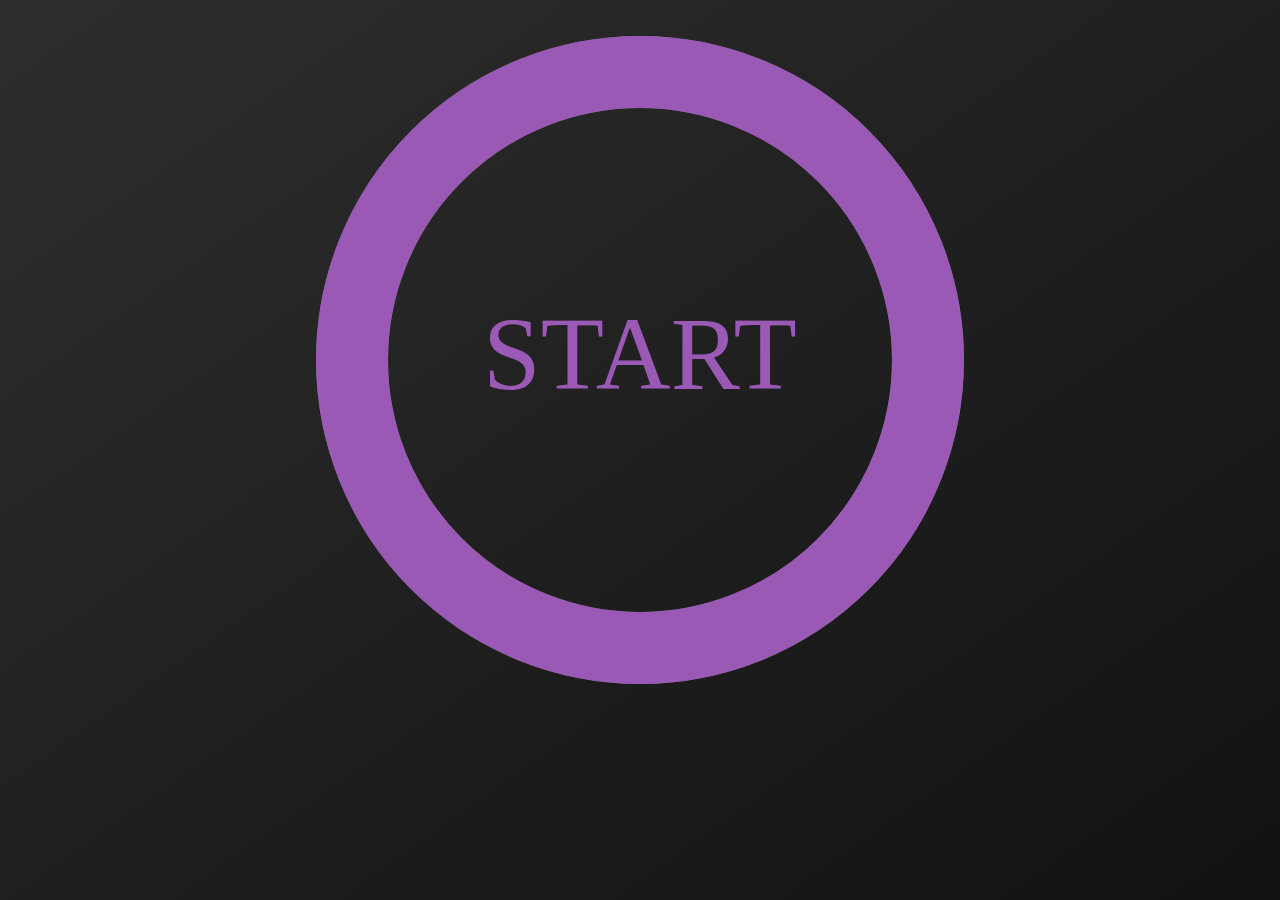
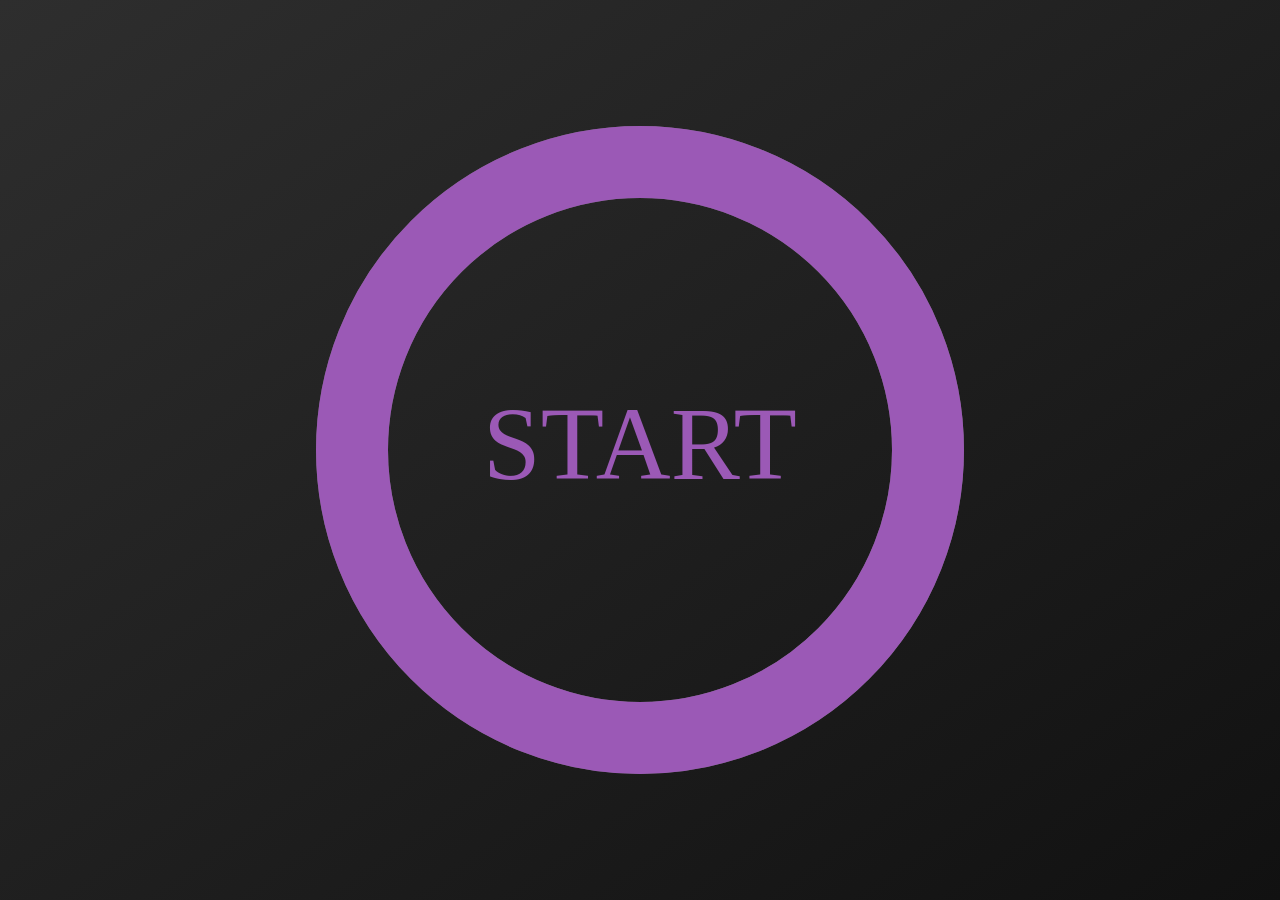
Before and after one commit to galulex/speed, a Jekyll site: the page built from index.html, in a window 1280 px wide. Built offline with Jekyll 4.4.1, drawn with Linux system fonts in a browser that asks for light colours.

Commit message:
color fix

```diff
--- a/_includes/js.html
+++ b/_includes/js.html
@@ -2,7 +2,9 @@
   var interval, bytes = 0, total = 1, i = 0,
     src = 'https://res.cloudinary.com/active-bridge/image/upload/bridge_front_ncgkbi.png?',
     speedtext = document.getElementById('speedtext'),
-    circle = document.getElementById('bar');
+    circle = document.getElementById('bar'),
+    r = circle.getAttribute('r'),
+    c = Math.PI * (r * 2);
 
   function updateProgress(event) {
     bytes = event.loaded;
--- a/_includes/styles.html
+++ b/_includes/styles.html
@@ -15,20 +15,15 @@
     background: linear-gradient(to left top, #111,#2e2e2e) no-repeat;
   }
 
-  .svg {
-    display: inline-block;
-    position: relative;
-    width: 100%;
-    max-width: 90vh;
-    vertical-align: middle;
-  }
-
   #svg {
     cursor: pointer;
     display: block;
     max-height: 80vmin;
     max-width: 80vmin;
     margin: 0 auto;
+    top: 50%;
+    position: relative;
+    transform: translateY(-50%);
   }
 
   #svg circle {
--- a/index.html
+++ b/index.html
@@ -5,5 +5,5 @@
 <svg id="svg" onclick='start()' viewBox="0 0 100 100" preserveAspectRatio="xMinYMin meet">
   <circle r="40" cx="50" cy="50" fill="transparent"></circle>
   <circle id="bar" r="40" cx="50" cy="50" fill="transparent"></circle>
-  <text id='speedtext' x="50" y="54" text-anchor='middle' fill="#111">START</text>
+  <text id='speedtext' x="50" y="54" text-anchor='middle'>START</text>
 </svg>
```
Also changed, not shown: other parts of _includes/js.html (+1 -3 lines).
